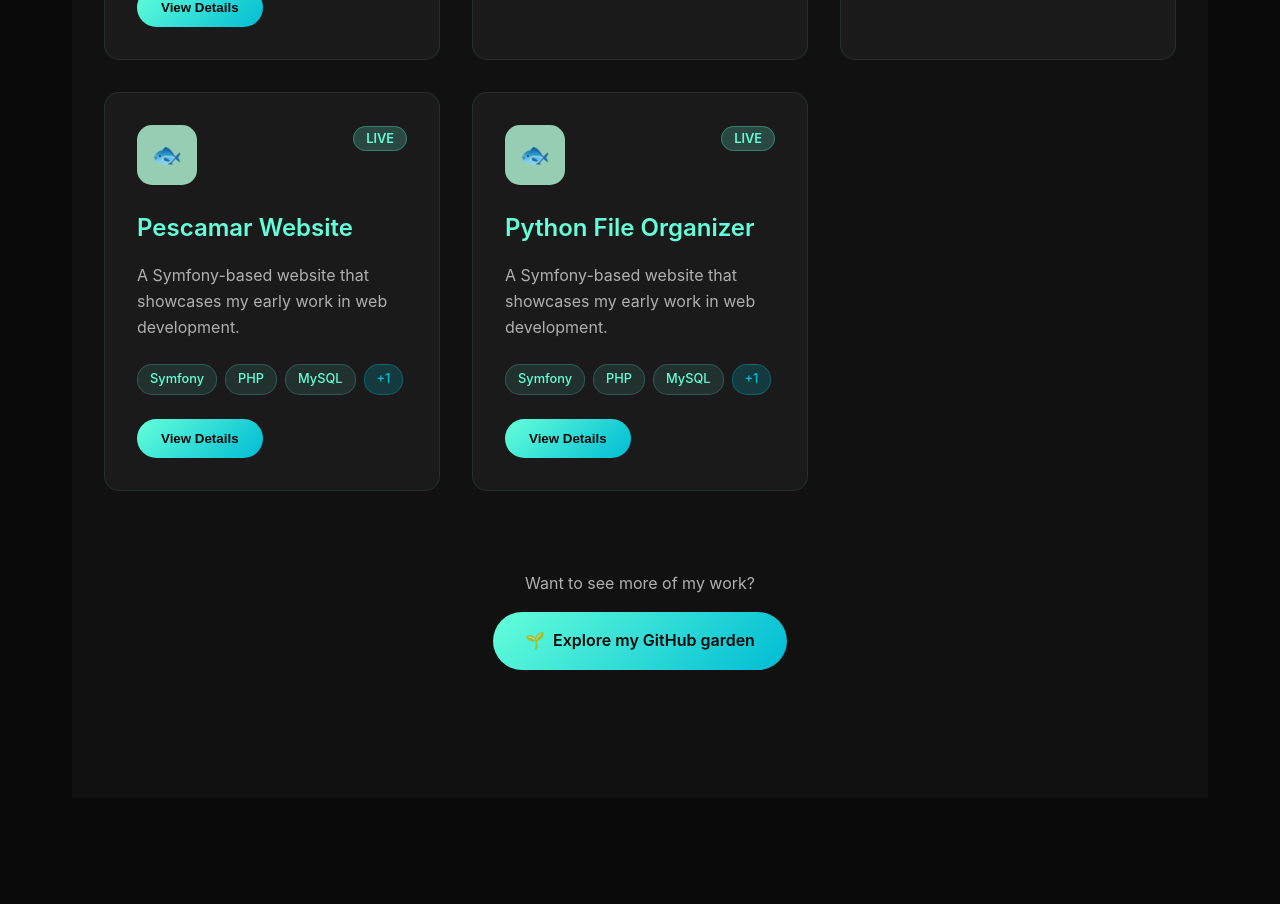
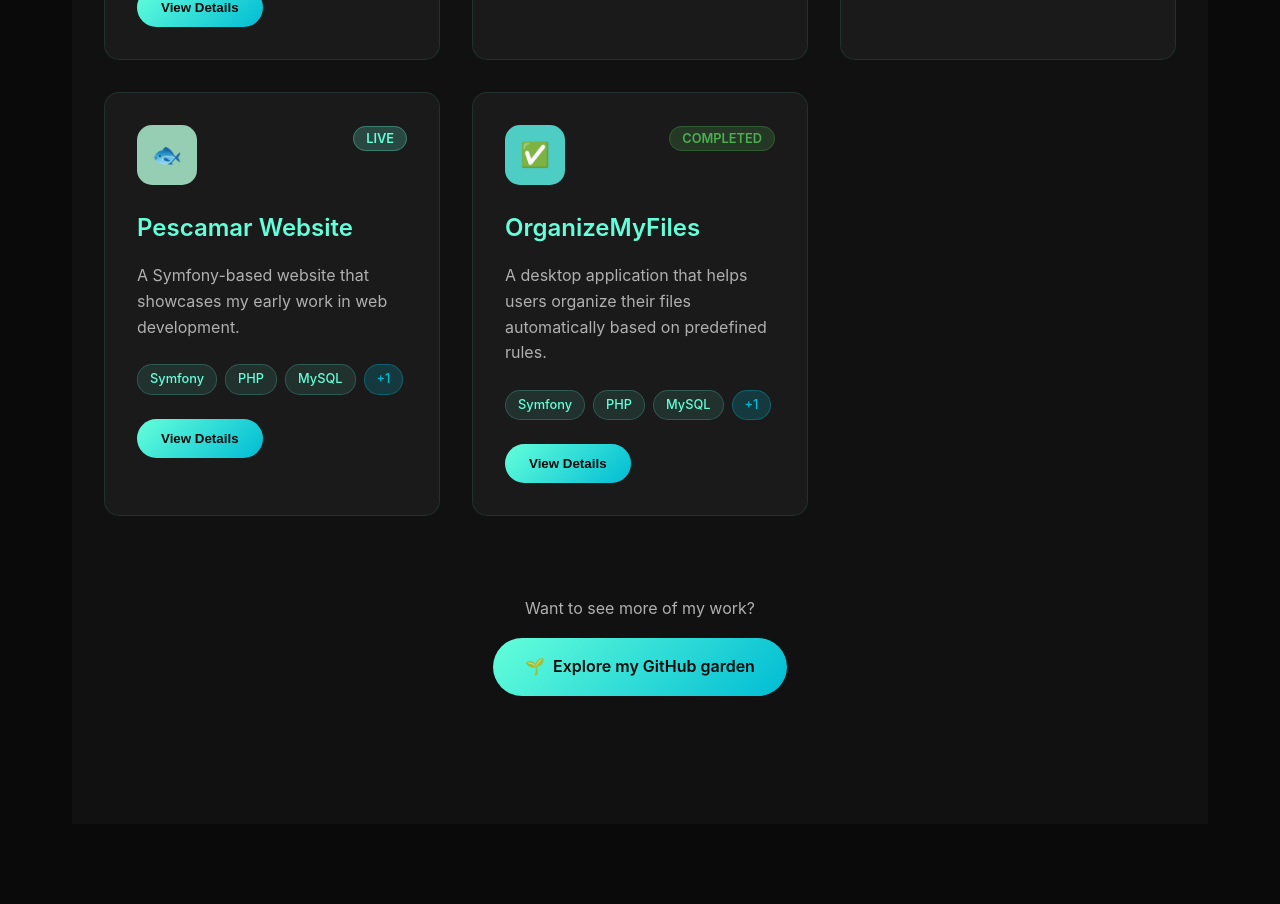
Before and after one commit to andreatsilva/andr-_silva_main_port, a React (Vite) app: page / in a window 1280 px wide. Shown: the part 5560-6464 px from the top of the page. Built offline with nearby package versions, Linux system fonts and the light colour scheme.

Commit message:
Added another Project

```diff
--- a/src/components/Projects.jsx
+++ b/src/components/Projects.jsx
@@ -75,14 +75,14 @@ const Projects = () => {
 
     {
       id: 5,
-      title: 'Python File Organizer',
-      description: 'A Symfony-based website that showcases my early work in web development.',
-      longDescription: 'My first professional web development project during internship. A fully functional business website with content management, responsive design, and SEO optimization.',
+      title: 'OrganizeMyFiles',
+      description: 'A desktop application that helps users organize their files automatically based on predefined rules.',
+      longDescription: 'A simple Python script that helps you organize files in a folder into categorized subfolders (Images, Documents, Videos, Music, Archives, and Others). It also gives you the option to clean your Windows Recycle Bin.',
       tech: ['Symfony', 'PHP', 'MySQL', 'Bootstrap'],
-      link: 'https://pescamar.info',
-      icon: '🐟',
-      color: '#96CEB4',
-      status: 'Live'
+      link: 'https://github.com/andreatsilva/OrganizeMyFiles',
+      icon: '✅',
+      color: '#4ECDC4',
+      status: 'Completed'
     }
   ];
 
```
